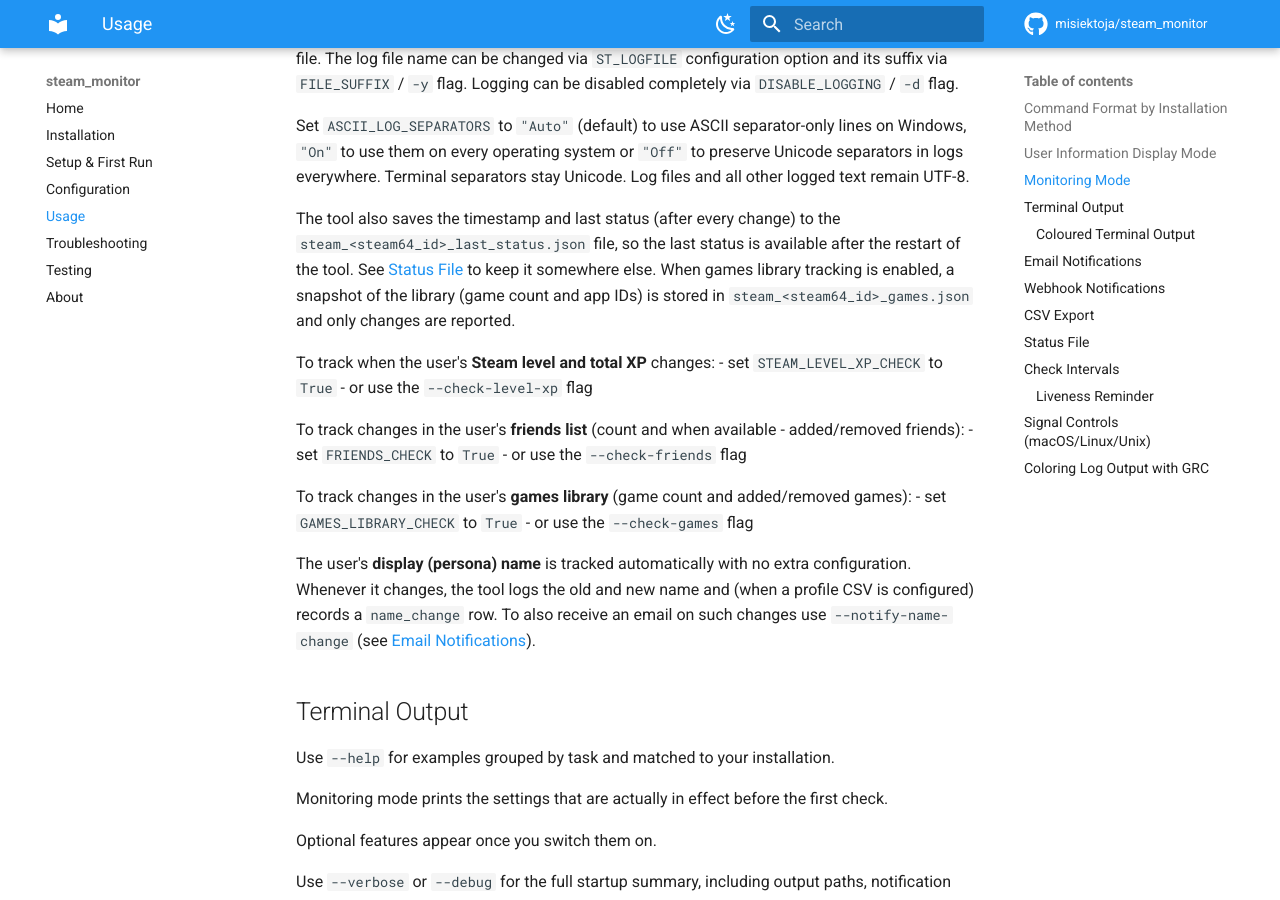
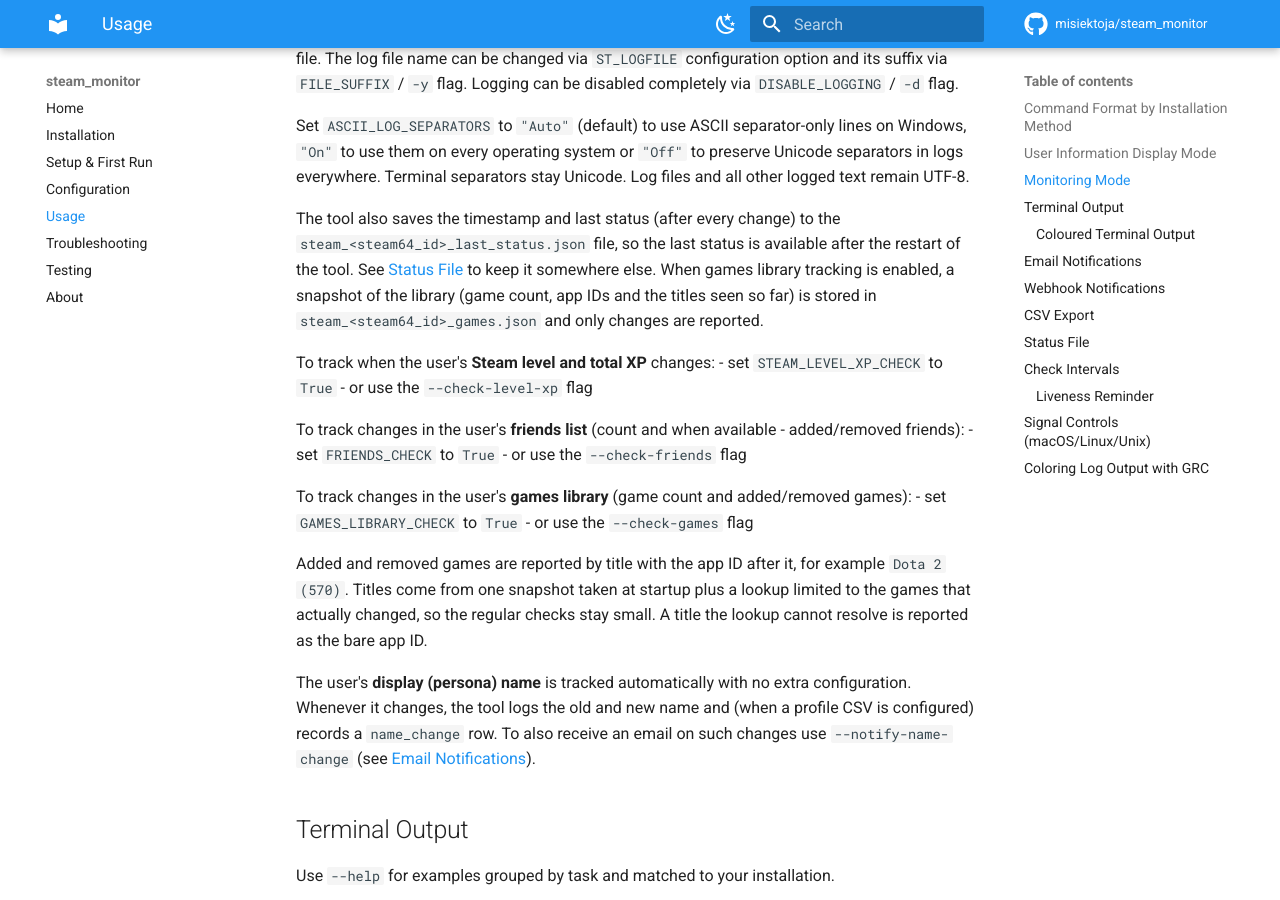
Before and after one commit to misiektoja/steam_monitor, an MkDocs documentation site: the page built from docs/usage.md, in a window 1280 px wide and 900 px high, scrolled down 3019 px. Built offline with MkDocs 1.6.1 and Material for MkDocs 9.7.7, drawn with Linux system fonts in a browser that asks for light colours; comment, search, counter and statistics services are not loaded.

Commit message:
docs(usage): describe the game titles a library change reports

```diff
--- a/docs/usage.md
+++ b/docs/usage.md
@@ -129,7 +129,7 @@
 
 Set `ASCII_LOG_SEPARATORS` to `"Auto"` (default) to use ASCII separator-only lines on Windows, `"On"` to use them on every operating system or `"Off"` to preserve Unicode separators in logs everywhere. Terminal separators stay Unicode. Log files and all other logged text remain UTF-8.
 
-The tool also saves the timestamp and last status (after every change) to the `steam_<steam64_id>_last_status.json` file, so the last status is available after the restart of the tool. See [Status File](#status-file) to keep it somewhere else. When games library tracking is enabled, a snapshot of the library (game count and app IDs) is stored in `steam_<steam64_id>_games.json` and only changes are reported.
+The tool also saves the timestamp and last status (after every change) to the `steam_<steam64_id>_last_status.json` file, so the last status is available after the restart of the tool. See [Status File](#status-file) to keep it somewhere else. When games library tracking is enabled, a snapshot of the library (game count, app IDs and the titles seen so far) is stored in `steam_<steam64_id>_games.json` and only changes are reported.
 
 To track when the user's **Steam level and total XP** changes:
 - set `STEAM_LEVEL_XP_CHECK` to `True`
@@ -142,6 +142,8 @@
 To track changes in the user's **games library** (game count and added/removed games):
 - set `GAMES_LIBRARY_CHECK` to `True`
 - or use the `--check-games` flag
+
+Added and removed games are reported by title with the app ID after it, for example `Dota 2 (570)`. Titles come from one snapshot taken at startup plus a lookup limited to the games that actually changed, so the regular checks stay small. A title the lookup cannot resolve is reported as the bare app ID.
 
 The user's **display (persona) name** is tracked automatically with no extra configuration. Whenever it changes, the tool logs the old and new name and (when a profile CSV is configured) records a `name_change` row. To also receive an email on such changes use `--notify-name-change` (see [Email Notifications](#email-notifications)).
 
```
